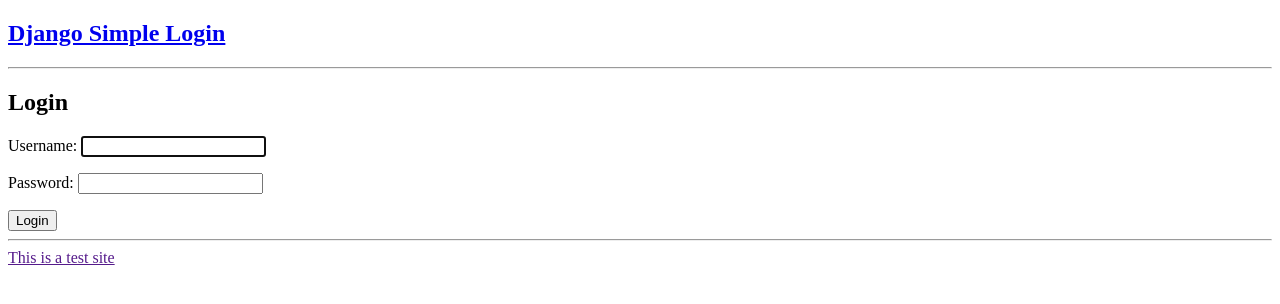
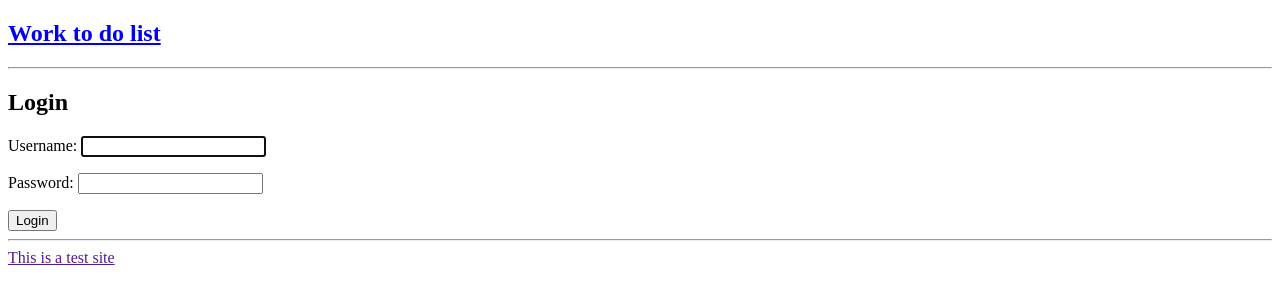
Before and after one commit to ashisdhir/my-todo-list, a Django app: page /login/ in a window 1280 px wide. Shown: the top 304 px of the page. Run offline with Django 3.2, Linux system fonts and the light colour scheme.

Commit message:
name change

```diff
--- a/todolist/templates/todolist/base.html
+++ b/todolist/templates/todolist/base.html
@@ -2,11 +2,11 @@
 <html>
 <head>
   <meta charset="utf-8">
-  <title>{% block title %}Django Simple Login{% endblock %}</title>
+  <title>{% block title %}Work to do list{% endblock %}</title>
 </head>
 <body>
   <header>
-    <a href="{% url 'index' %}"><h2>Django Simple Login</h2></a>
+    <a href="{% url 'index' %}"><h2>Work to do list</h2></a>
   </header>
   <hr>
   <main>
--- a/todolist/templates/todolist/index.html
+++ b/todolist/templates/todolist/index.html
@@ -7,6 +7,6 @@
     {% else %}
         <a href="{% url 'login' %}">login</a>
         <a href="{% url 'signup' %}">Sign up</a>
-
     {% endif %}
+    <hr>
 {% endblock %}
```
